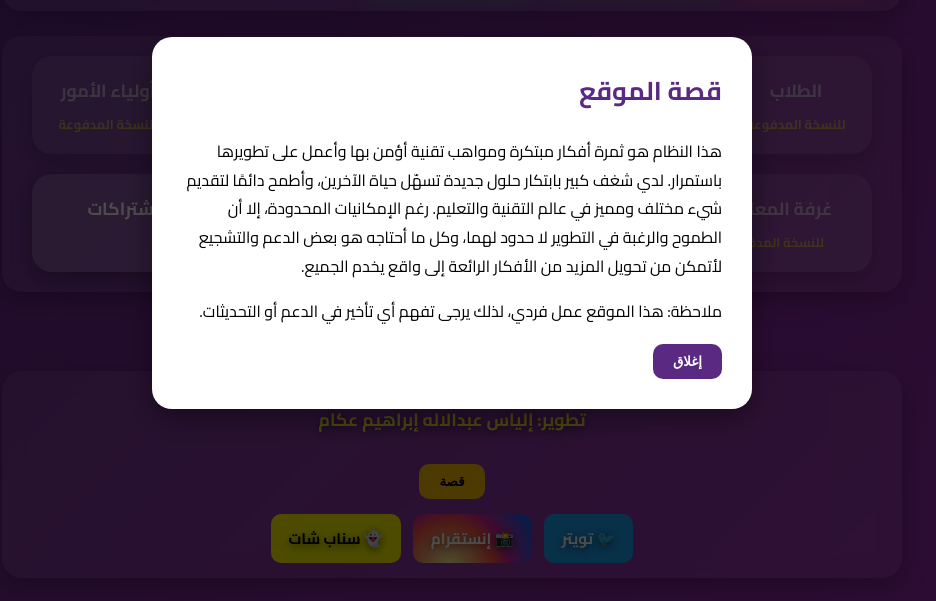
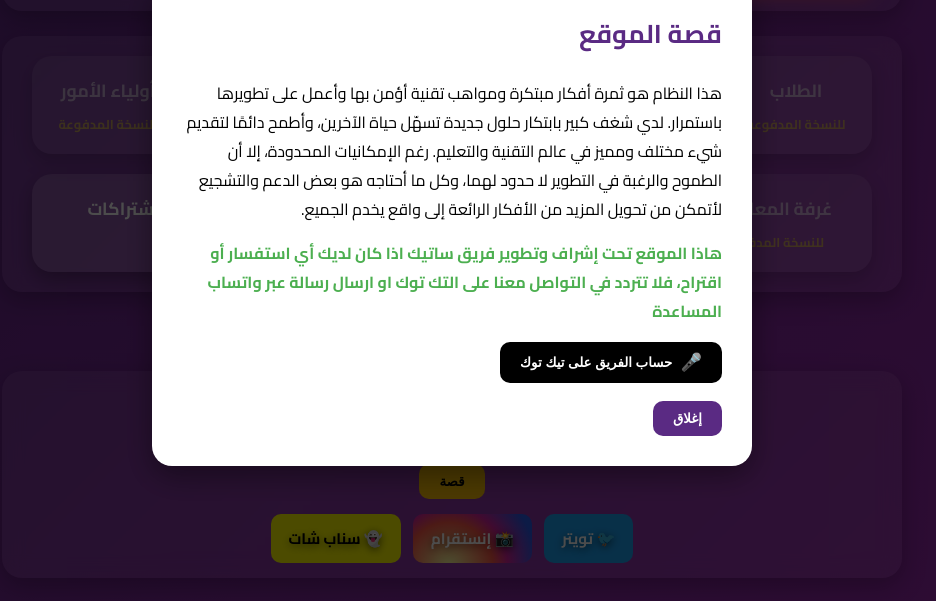
Before and after one commit to Eliasakkam/my-website1, a website: page index.html in a window 1280 px wide. Both pictures are taken after a click on the button "قصة". Shown: the part 177-778 px from the top of the page, without its empty margins (188-1124 px from the left). Drawn offline with Linux system fonts and the light colour scheme.

Commit message:
add SAtach info

```diff
--- a/index.html
+++ b/index.html
@@ -199,7 +199,12 @@
       <p style="line-height: 1.8;">
         هذا النظام هو ثمرة أفكار مبتكرة ومواهب تقنية أؤمن بها وأعمل على تطويرها باستمرار. لدي شغف كبير بابتكار حلول جديدة تسهّل حياة الآخرين، وأطمح دائمًا لتقديم شيء مختلف ومميز في عالم التقنية والتعليم. رغم الإمكانيات المحدودة، إلا أن الطموح والرغبة في التطوير لا حدود لهما، وكل ما أحتاجه هو بعض الدعم والتشجيع لأتمكن من تحويل المزيد من الأفكار الرائعة إلى واقع يخدم الجميع.
       </p>
-      <p style="line-height: 1.8;">ملاحظة: هذا الموقع عمل فردي، لذلك يرجى تفهم أي تأخير في الدعم أو التحديثات.</p>
+      <p style="line-height: 1.8; color: #4caf50; font-weight: bold;">هاذا الموقع تحت إشراف وتطوير فريق ساتيك
+         اذا كان لديك أي استفسار أو اقتراح، فلا تتردد في التواصل معنا على التك توك او ارسال رسالة عبر واتساب المساعدة
+      </p>
+      <button onclick="window.open('https://www.tiktok.com/@projectsatech?_t=ZS-8yqPSPhrNU0&_r=1', '_blank')" style="margin-top: 10px; padding: 10px 20px; border-radius: 10px; border: none; background-color: #000; color: #fff; font-weight: bold; cursor: pointer; display: flex; align-items: center; gap: 8px;">
+        <span style="font-size: 1.3em;">&#x1F3A4;</span> حساب الفريق على تيك توك
+      </button>
       <div style="margin-top: 18px; text-align: left;"></div>
       <button onclick="hideStory()" style="padding: 10px 20px; border-radius: 10px; border: none; background-color: #5a2a83; color: white; font-weight: bold; cursor: pointer;">إغلاق</button>
     </div>
```
